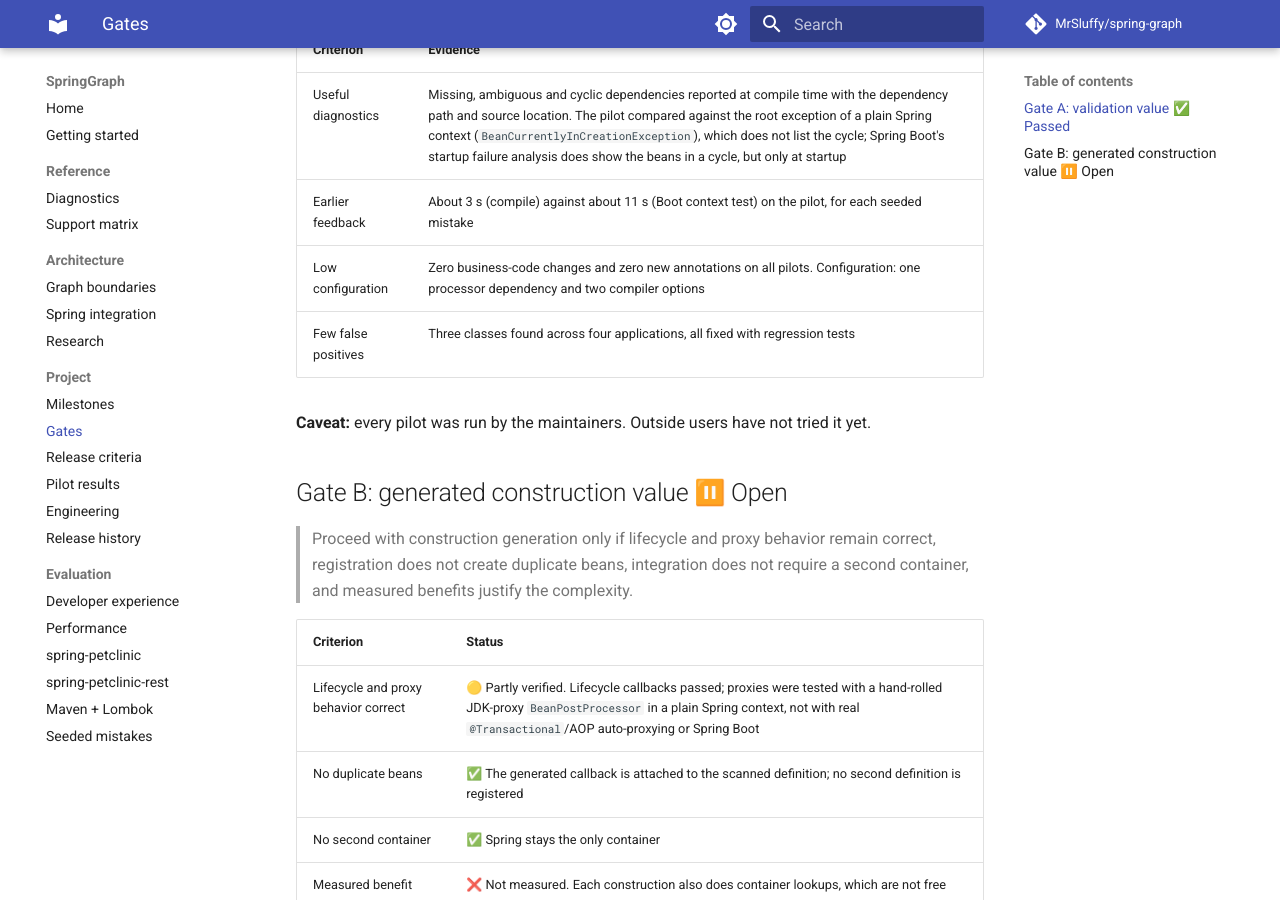
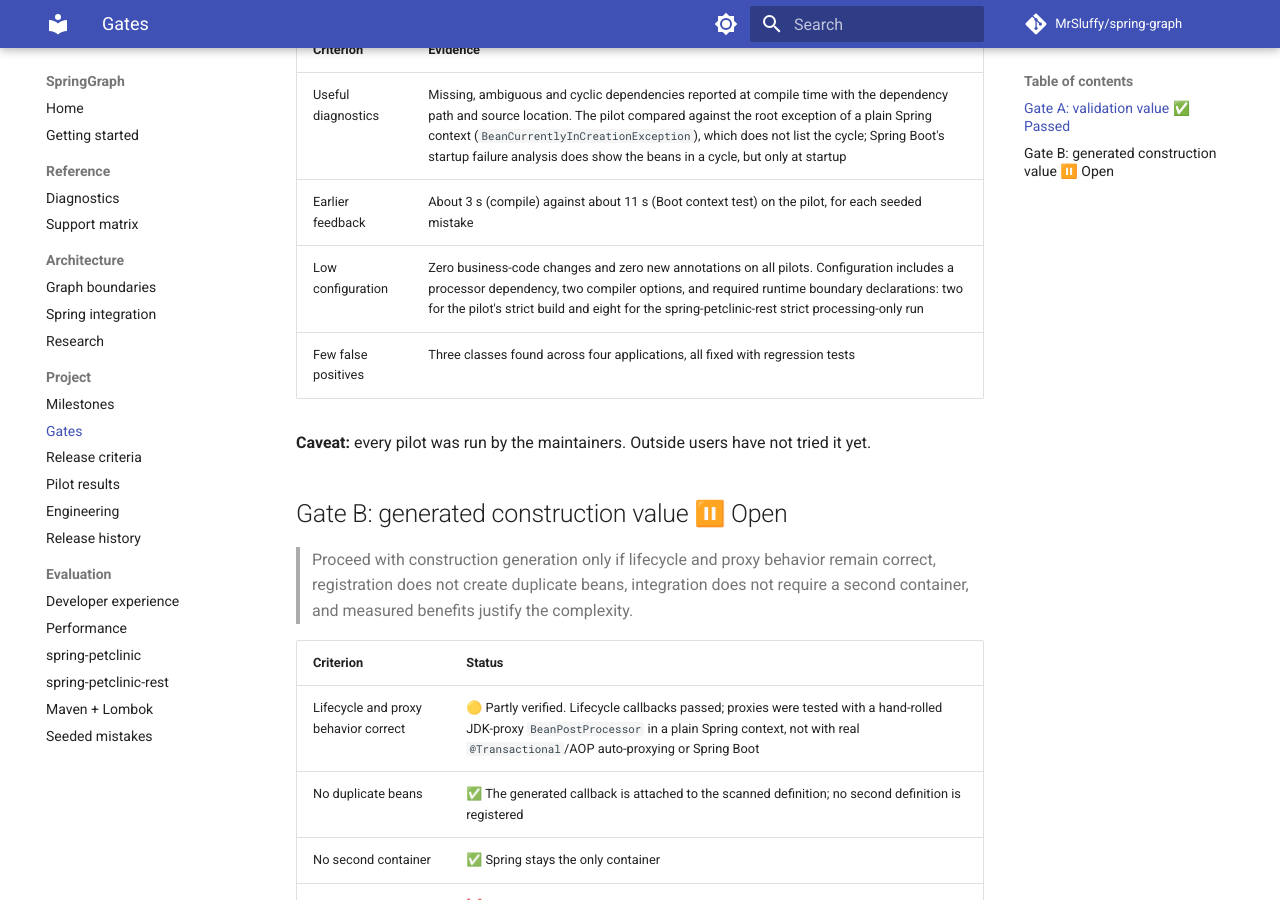
Before and after one commit to MrSluffy/spring-graph, an MkDocs documentation site: the page built from docs/project/gates.md, in a window 1280 px wide and 900 px high, scrolled down 362 px. Built offline with MkDocs 1.6.1 and Material for MkDocs 9.7.7, drawn with Linux system fonts in a browser that asks for light colours; comment, search, counter and statistics services are not loaded.

Commit message:
Clarify runtime boundary requirements and mark scoped-bean verification as incomplete
<!-- coderabbit-ai-generated:v1 -->

```diff
--- a/docs/project/gates.md
+++ b/docs/project/gates.md
@@ -11,7 +11,7 @@ The plan has two independent go/no-go decisions. A failed construction gate does
 |---|---|
 | Useful diagnostics | Missing, ambiguous and cyclic dependencies reported at compile time with the dependency path and source location. The pilot compared against the root exception of a plain Spring context (`BeanCurrentlyInCreationException`), which does not list the cycle; Spring Boot's startup failure analysis does show the beans in a cycle, but only at startup |
 | Earlier feedback | About 3 s (compile) against about 11 s (Boot context test) on the pilot, for each seeded mistake |
-| Low configuration | Zero business-code changes and zero new annotations on all pilots. Configuration: one processor dependency and two compiler options |
+| Low configuration | Zero business-code changes and zero new annotations on all pilots. Configuration includes a processor dependency, two compiler options, and required runtime boundary declarations: two for the pilot's strict build and eight for the spring-petclinic-rest strict processing-only run |
 | Few false positives | Three classes found across four applications, all fixed with regression tests |
 
 **Caveat:** every pilot was run by the maintainers. Outside users have not tried it yet.
```
Also changed, not shown: docs/project/release-criteria.md (+1 -1 lines).
